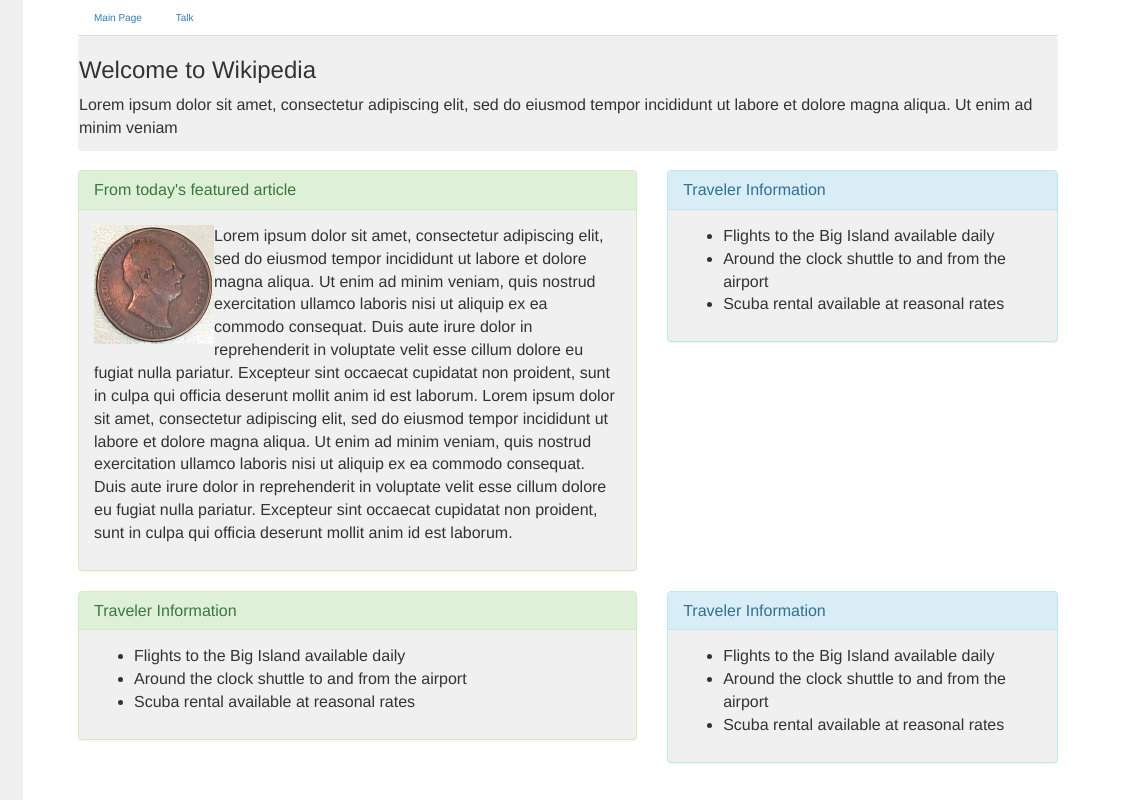
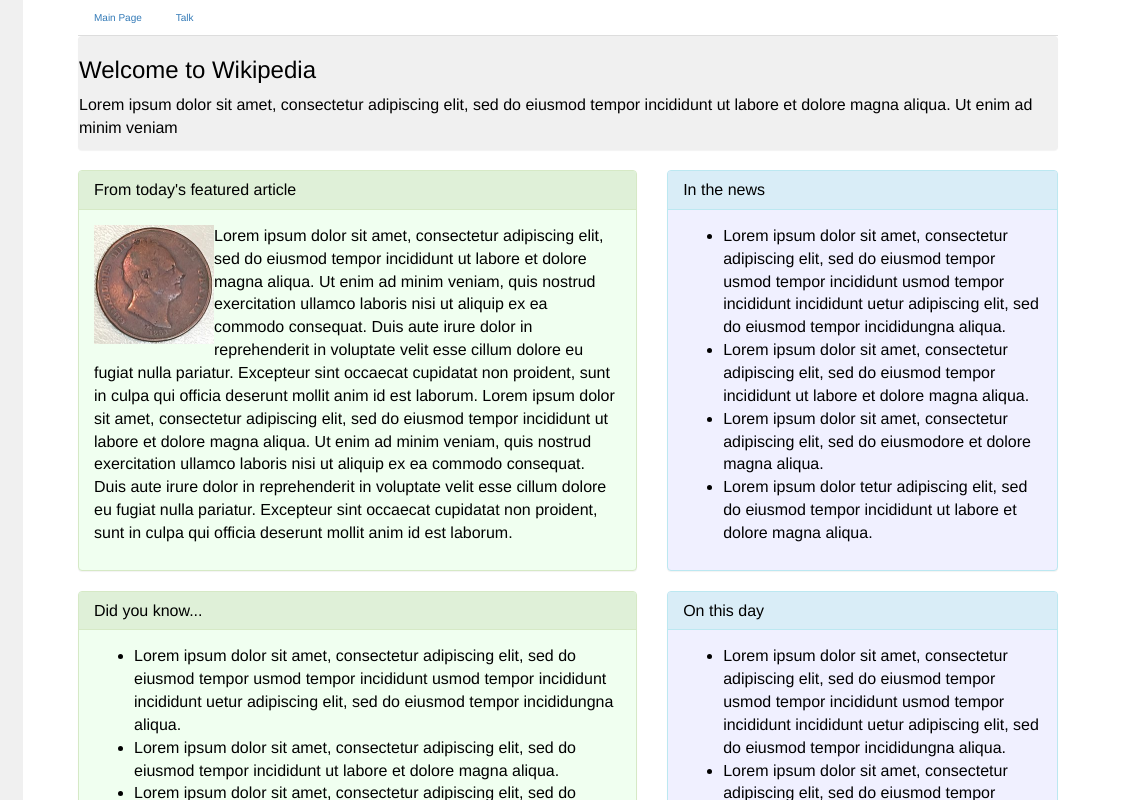
Before and after one commit to maryrobinrose/wikipedia-copy, a plain HTML site: page index.html in a window 1280 px wide. Shown: the top 800 px of the page, 152-1280 px from the left. Drawn offline with nearby package versions, Linux system fonts and the light colour scheme.

Commit message:
added style

```diff
--- a/css/styles.css
+++ b/css/styles.css
@@ -61,6 +61,19 @@ body {
 .panel {
   background-color: #f0f0f0;
   font-size: 1.6rem;
+  color: #000;
+}
+
+.panel h2 {
+  color: #000;
+}
+
+.panel-success {
+  background-color: #f0fff0;
+}
+
+.panel-info {
+  background-color: #f0f0ff;
 }
 
 #featured img {
--- a/index.html
+++ b/index.html
@@ -72,13 +72,14 @@
         </div><div class="col-md-5">
           <div class="panel panel-info">
             <div class="panel-heading">
-              <h2 class="panel-title">Traveler Information</h2>
+              <h2 class="panel-title">In the news</h2>
             </div>
             <div class="panel-body">
               <ul>
-                <li>Flights to the Big Island available daily</li>
-                <li>Around the clock shuttle to and from the airport</li>
-                <li>Scuba rental available at reasonal rates</li>
+                <li>Lorem ipsum dolor sit amet, consectetur adipiscing elit, sed do eiusmod tempor usmod tempor incididunt usmod tempor incididunt incididunt uetur adipiscing elit, sed do eiusmod tempor incididungna aliqua. </li>
+                <li>Lorem ipsum dolor sit amet, consectetur adipiscing elit, sed do eiusmod tempor incididunt ut labore et dolore magna aliqua. </li>
+                <li>Lorem ipsum dolor sit amet, consectetur adipiscing elit, sed do eiusmodore et dolore magna aliqua.  </li>
+                <li>Lorem ipsum dolor tetur adipiscing elit, sed do eiusmod tempor incididunt ut labore et dolore magna aliqua.  </li>
               </ul>
             </div>
           </div>
@@ -87,26 +88,30 @@
         </div><div class="col-md-7">
           <div class="panel panel-success">
             <div class="panel-heading">
-              <h2 class="panel-title">Traveler Information</h2>
+              <h2 class="panel-title">Did you know...</h2>
             </div>
             <div class="panel-body">
               <ul>
-                <li>Flights to the Big Island available daily</li>
-                <li>Around the clock shuttle to and from the airport</li>
-                <li>Scuba rental available at reasonal rates</li>
+                <li>Lorem ipsum dolor sit amet, consectetur adipiscing elit, sed do eiusmod tempor usmod tempor incididunt usmod tempor incididunt incididunt uetur adipiscing elit, sed do eiusmod tempor incididungna aliqua. </li>
+                <li>Lorem ipsum dolor sit amet, consectetur adipiscing elit, sed do eiusmod tempor incididunt ut labore et dolore magna aliqua. </li>
+                <li>Lorem ipsum dolor sit amet, consectetur adipiscing elit, sed do eiusmodore et dolore magna aliqua.  </li>
+                <li>Lorem ipsum dolor tetur adipiscing elit, sed do eiusmod tempor incididunt ut labore et dolore magna aliqua.  </li>
+                <li>Lorem ipsum dolor sit amet, consectetur adipiscing elit, sed do eiusmodore et dolore magna aliqua.  </li>
+                <li>Lorem ipsum dolor tetur adipiscing elit, sed do eiusmod tempor incididunt ut labore et dolore magna aliqua.  </li>
               </ul>
             </div>
           </div>
         </div><div class="col-md-5">
           <div class="panel panel-info">
             <div class="panel-heading">
-              <h2 class="panel-title">Traveler Information</h2>
+              <h2 class="panel-title">On this day</h2>
             </div>
             <div class="panel-body">
               <ul>
-                <li>Flights to the Big Island available daily</li>
-                <li>Around the clock shuttle to and from the airport</li>
-                <li>Scuba rental available at reasonal rates</li>
+                <li>Lorem ipsum dolor sit amet, consectetur adipiscing elit, sed do eiusmod tempor usmod tempor incididunt usmod tempor incididunt incididunt uetur adipiscing elit, sed do eiusmod tempor incididungna aliqua. </li>
+                <li>Lorem ipsum dolor sit amet, consectetur adipiscing elit, sed do eiusmod tempor incididunt ut labore et dolore magna aliqua. </li>
+                <li>Lorem ipsum dolor sit amet, consectetur adipiscing elit, sed do eiusmodore et dolore magna aliqua.  </li>
+                <li>Lorem ipsum dolor tetur adipiscing elit, sed do eiusmod tempor incididunt ut labore et dolore magna aliqua.  </li>
               </ul>
             </div>
           </div>
```
